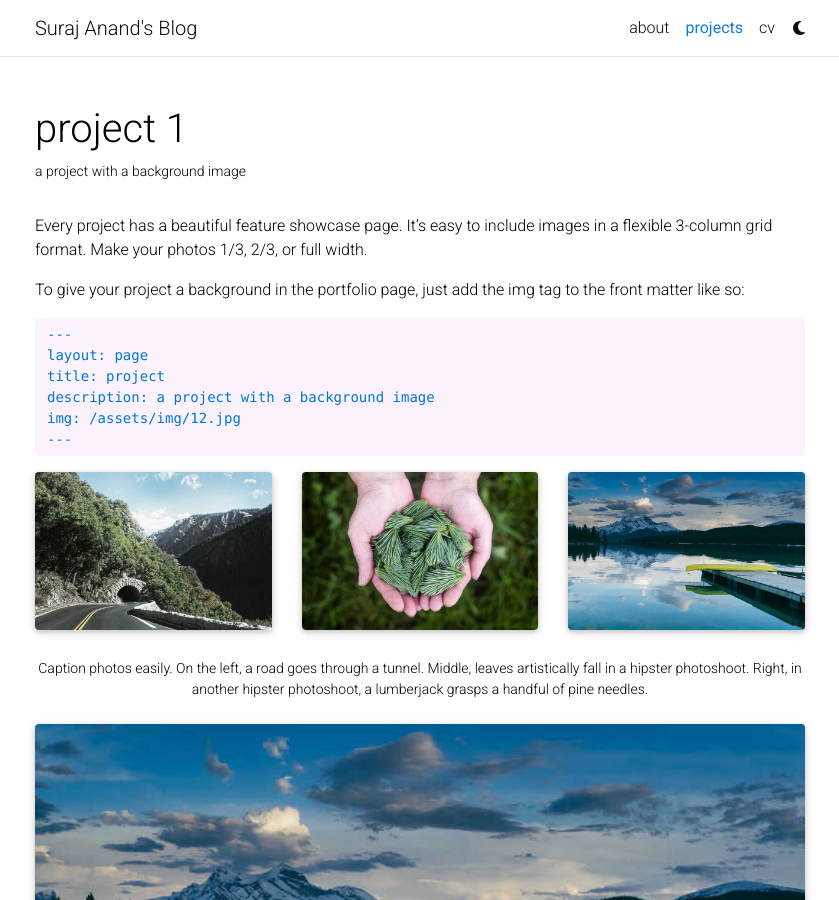
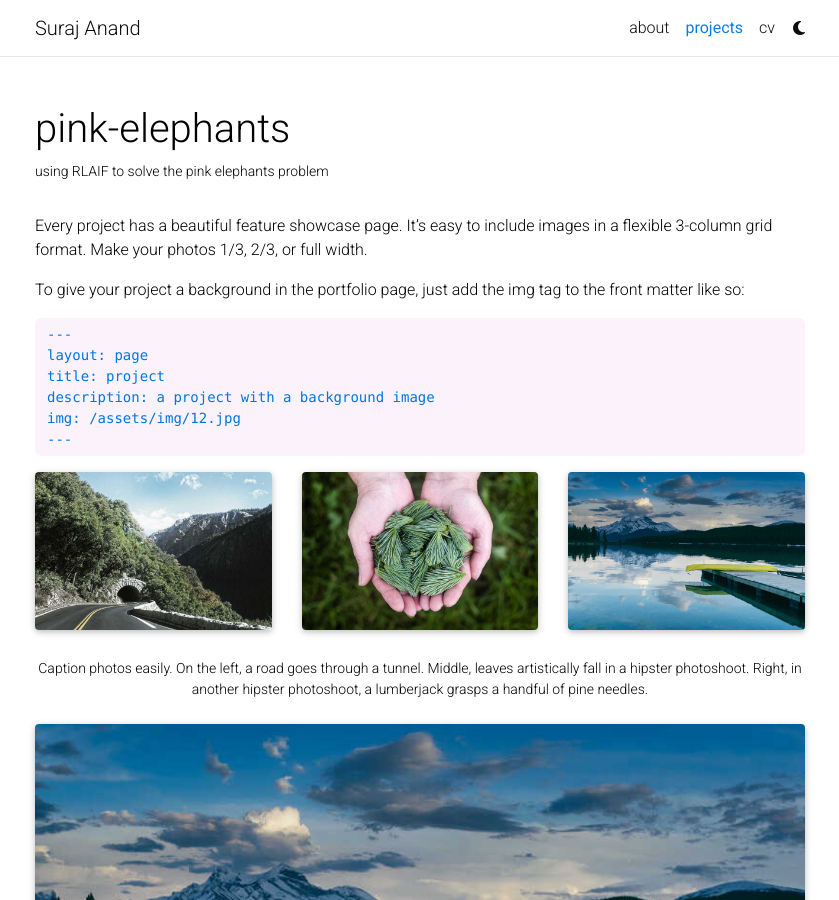
Before and after one commit to surajK610/surajk610.github.io, a Jekyll site: the page built from _projects/pink-elephants.md, in a window 1280 px wide and 900 px high. Shown: the whole window, without its empty margins (220-1059 px from the left). Built offline with Jekyll 4.4.1, drawn with Linux system fonts in a browser that asks for light colours; full-size pictures stand in for the smaller copies a plugin makes; comment, search, counter and statistics services are not loaded; a style sheet for code colours, icons or effects is not loaded.

Commit message:
pink elephant pic

```diff
--- a/_bibliography/papers.bib
+++ b/_bibliography/papers.bib
@@ -2,10 +2,13 @@
 ---
 
 @online{nerh_hackathon_2023,
+  bibtex_show={true},
   title = {The first New England RLHF Hackers Hackathon},
   author = {Suraj Anand and Stephen Casper and Louis Castricato and Arjun Khurana and Alyssa Loo and Shukai Ni and Benjamin Spiegel and Jiayu Zheng and Yong Zheng-Xin},
   year = {2023},
   month = {9},
   url = {https://blog.eleuther.ai/nerh_1/},
   note = {Blog post},
+  preview={brownian-motion.gif}
 }
+]\
--- a/_config.yml
+++ b/_config.yml
@@ -2,7 +2,7 @@
 # Site settings
 # -----------------------------------------------------------------------------
 
-title: Suraj Anand's Blog # the website title (if blank, full name will be used instead)
+title: Suraj Anand # the website title (if blank, full name will be used instead)
 first_name: Suraj
 middle_name:
 last_name: Anand
@@ -11,10 +11,10 @@
   My personal website and blog.
 footer_text: >
   Thank you for visiting.
-keywords: jekyll, jekyll-theme, academic-website, portfolio-website  # add your own keywords or leave empty
+keywords:  # add your own keywords or leave empty
 
 lang: en # the language of your site (for example: en, fr, cn, ru, etc.)
-icon: ⚛️  # the emoji used as the favicon (alternatively, provide image name in /assets/img/)
+icon: logo.png  # the emoji used as the favicon (alternatively, provide image name in /assets/img/)
 
 url: https://surajk610.github.io # the base hostname & protocol for your site
 baseurl:  # the subpath of your site, e.g. /blog/. Leave blank for root
@@ -102,7 +102,6 @@
 wechat_qr: # filename of your wechat qr-code saved as an image (e.g., wechat-qr.png if saved to assets/img/wechat-qr.png)
 
 contact_note: >
-  You can even add a little note about which of these is the best way to reach you.
 
 # -----------------------------------------------------------------------------
 # Analytics and search engine verification
@@ -134,7 +133,7 @@
 # Follow instructions on https://giscus.app/ to setup for your repo to fill out
 # the information below.
 giscus:
-  repo:                          # <your-github-user-name>/<your-github-repo-name>
+  repo: surajk610/surajk610.github.io      # <your-github-user-name>/<your-github-repo-name>
   repo_id:                       # leave empty or specify your repo_id (see https://giscus.app/)
   category: Comments             # name of the category under which discussions will be created
   category_id:                   # leave empty or specify your category_id (see https://giscus.app/)
@@ -271,7 +270,7 @@
 scholar:
 
   last_name: [Anand]
-  first_name: [suraj, A.]
+  first_name: [Suraj]
 
   style: apa
   locale: en
--- a/_projects/1_project.md
+++ b/_projects/pink-elephants.md
@@ -1,11 +1,11 @@
 ---
 layout: page
-title: project 1
-description: a project with a background image
-img: assets/img/12.jpg
+title: pink-elephants
+description: using RLAIF to solve the pink elephants problem
+img: assets/img/pink-elephant.jpg
 importance: 1
 category: work
-related_publications: einstein1956investigations, einstein1950meaning
+related_publications:
 ---
 
 Every project has a beautiful feature showcase page.
```
Also changed, not shown: assets/img/logo.png (added), assets/img/pink-elephant.png (added).
